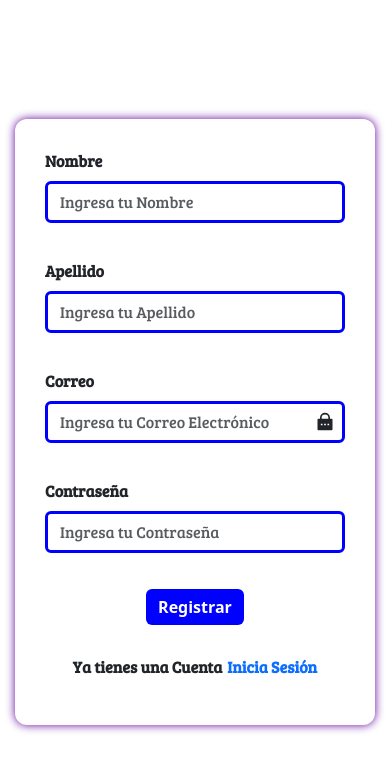
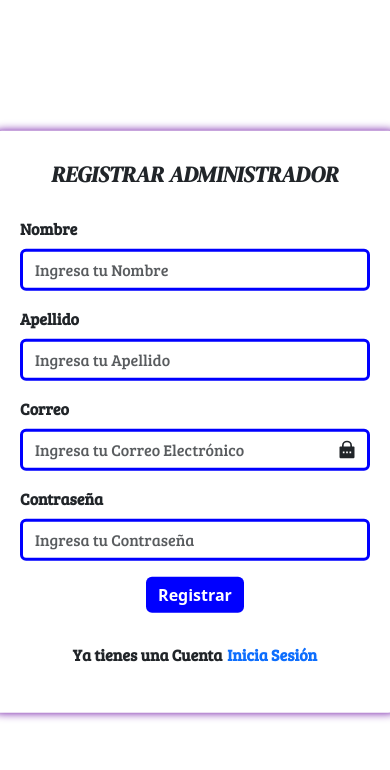
Before and after one commit to Jagudelo1/Bethel_App, a React (Vite) app in the folder Client/: page /Registrate in a window 390 px wide. Shown: the top 770 px of the page. Built offline with nearby package versions, Linux system fonts and the light colour scheme.

Commit message:
Cambios en los Estilos de RegisterApp.jsx

```diff
--- a/Client/src/components/RegisterApp/RegisterApp.jsx
+++ b/Client/src/components/RegisterApp/RegisterApp.jsx
@@ -14,6 +14,7 @@ export function RegisterApp() {
 
     return(
         <div className="LoginRegister">
+            <h2>Registrar Administrador</h2>
             <Form className="FormularioRegister">
                 <Form.Group className="mb-3" controlId="exampleForm.ControlInput1">
                     <Form.Label>Nombre</Form.Label>
--- a/Client/src/css/LoginRegister.css
+++ b/Client/src/css/LoginRegister.css
@@ -149,7 +149,7 @@
 
 .iconPasswordCreate{
     position: absolute;
-    top: 52.5%;
+    top: 58.9%;
     right: 3%;
     transform: translate(-100%, -100%);
 }
@@ -179,7 +179,7 @@
     }
 
     .iconPasswordCreate{
-        top: 52.6%;
+        top: 59.2%;
         right: 3.5%;
     }
 }
@@ -191,12 +191,17 @@
 }
 
 @media (max-width: 560px){
+    .LoginRegister h2{
+        font-size: 22px;
+    }
+
     .FormularioRegister .form-control{
-        width: 300px;
+        width: 350px;
     }
 
     .LoginRegister .FormularioRegister{
         grid-template-columns: auto;
+        gap: 0;
     }
 
     .ButtonRegister{
@@ -204,7 +209,7 @@
     }
 
     .iconPasswordCreate{
-        top: 51.6%;
+        top: 56.5%;
         right: 5.5%;
     }
 }
```
